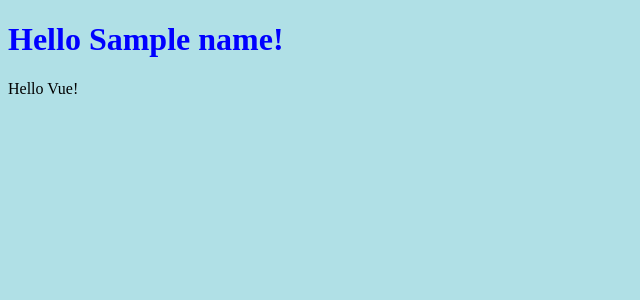
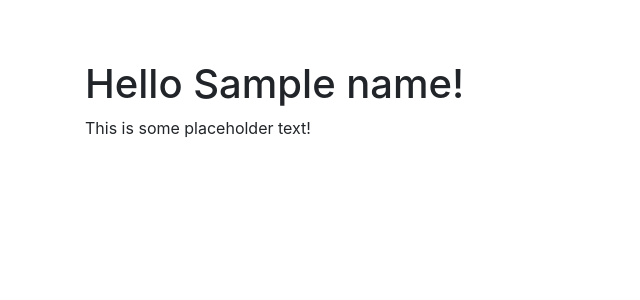
Before and after one commit to LeNPaul/ApplePy, a Flask app: template templates/index.html in a window 1280 px wide. Shown: the top 300 px of the page, without its empty margins (0-640 px from the left). Run offline with Flask 2, Linux system fonts and the light colour scheme; the template is opened without the code that fills it: most values are stand-ins (such as "Sample title", 1, 10 or a date in 2020); some libraries are stand-ins or nearby versions.

Commit message:
#2 Add Bootstrap starter template and integrate with Vue.js

```diff
--- a/static/styles/style.css
+++ b/static/styles/style.css
@@ -1,9 +1,3 @@
-body {
-  background-color: powderblue;
+body > .container {
+  padding: 60px 15px 0;
 }
-h1 {
-  color: blue;
-}
-p {
-  color: red;
-}
--- a/templates/index.html
+++ b/templates/index.html
@@ -1,10 +1,26 @@
 <!doctype html>
+<html lang="en">
   <head>
+
+    <!-- Required meta tags -->
+    <meta charset="utf-8">
+    <meta name="viewport" content="width=device-width, initial-scale=1, shrink-to-fit=no">
+
+    <!-- Bootstrap CSS -->
+    <link rel="stylesheet" href="https://stackpath.bootstrapcdn.com/bootstrap/4.4.1/css/bootstrap.min.css" integrity="sha384-Vkoo8x4CGsO3+Hhxv8T/Q5PaXtkKtu6ug5TOeNV6gBiFeWPGFN9MuhOf23Q9Ifjh" crossorigin="anonymous">
+
+    <!-- Custom styles -->
     <link rel="stylesheet" href="{{ url_for('static',filename='styles/style.css') }}">
-  <!-- development version, includes helpful console warnings -->
+
+    <!-- Vue.js development version, includes helpful console warnings -->
     <script src="https://cdn.jsdelivr.net/npm/vue/dist/vue.js"></script>
+
+    <title>Hello, world!</title>
+
   </head>
-<title>Hello from Flask</title>
+  <body>
+
+    <div class='container'>
       {% if name %}
         <h1>Hello {{ name }}!</h1>
       {% else %}
@@ -14,12 +30,22 @@
       <div id="app">
         {{ '{{ message }}' }}
       </div>
+    </div>
+
+    <!-- Optional JavaScript -->
+    <!-- jQuery first, then Popper.js, then Bootstrap JS -->
+    <script src="https://code.jquery.com/jquery-3.4.1.slim.min.js" integrity="sha384-J6qa4849blE2+poT4WnyKhv5vZF5SrPo0iEjwBvKU7imGFAV0wwj1yYfoRSJoZ+n" crossorigin="anonymous"></script>
+    <script src="https://cdn.jsdelivr.net/npm/popper.js@1.16.0/dist/umd/popper.min.js" integrity="sha384-Q6E9RHvbIyZFJoft+2mJbHaEWldlvI9IOYy5n3zV9zzTtmI3UksdQRVvoxMfooAo" crossorigin="anonymous"></script>
+    <script src="https://stackpath.bootstrapcdn.com/bootstrap/4.4.1/js/bootstrap.min.js" integrity="sha384-wfSDF2E50Y2D1uUdj0O3uMBJnjuUD4Ih7YwaYd1iqfktj0Uod8GCExl3Og8ifwB6" crossorigin="anonymous"></script>
 
     <script>
     var app = new Vue({
       el: '#app',
       data: {
-    message: 'Hello Vue!'
+        message: 'This is some placeholder text!'
       }
     })
     </script>
+
+  </body>
+</html>
```
Lines whose indentation alone changed are shown as unchanged.
